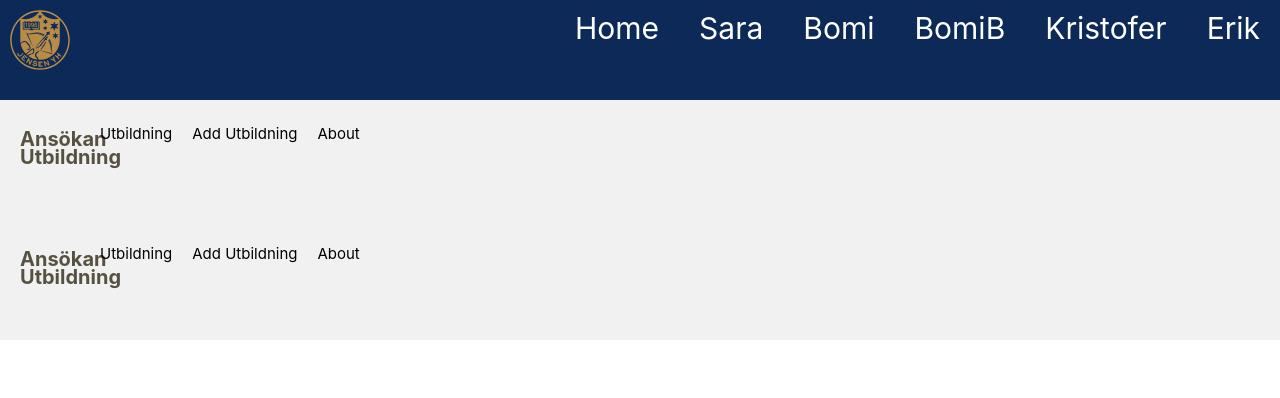
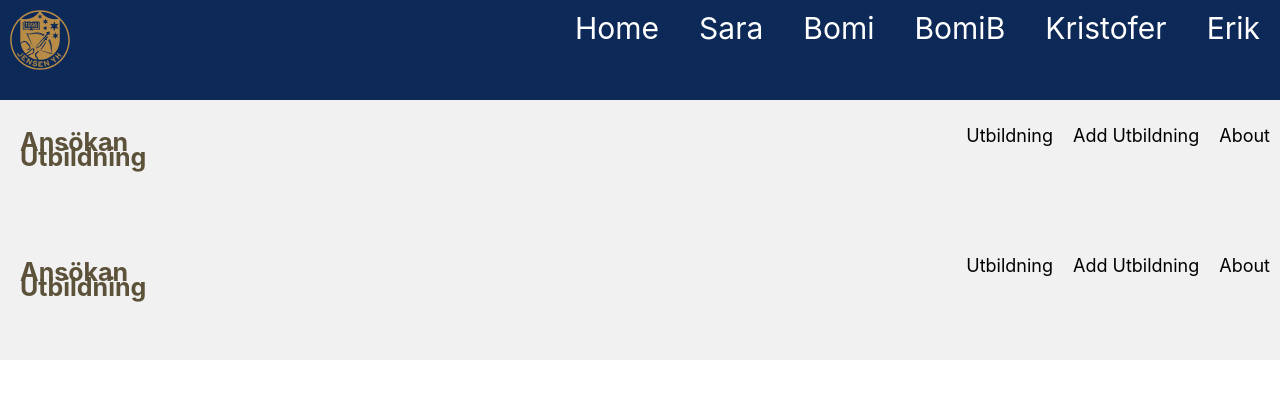
Before and after one commit to Blizzardst15/Webbramverk-Grupparbete, a React (Create React App) app in the folder jensen/: page /homeB in a window 1280 px wide. Shown: the top 398 px of the page. Built offline with nearby package versions, Linux system fonts and the light colour scheme.

Commit message:
Re server
Signed-off-by: Båmi Lee <swedenebomi@gmail.com>

```diff
--- a/jensen/src/components/pages/Bomi/HeaderB.css
+++ b/jensen/src/components/pages/Bomi/HeaderB.css
@@ -8,30 +8,31 @@
     color: black;
     text-align: center;
     padding: 10px;
-    font-size: 15px;
-    line-height: 18px;
+    text-decoration: none;
+    font-size: 18px;
+    line-height: 15px;
     border-radius: 5px;
 
 }
 
 .headerB p.logo {
-    font-size: 20px;
+    font-size: 25px;
     font-weight: bold;
-    color: #575142;
+    color: #5c5239;
 }
 
 .headerB p:hover {
-    background-color: white;
+    background-color:rgb(152, 159, 243);
     color: #5d6779;
 }
 
-.headerB p.activ {
-    background-color: rgb(250, 218, 155);
+.headerB p.active {
+    background-color: #efbb38;
     color:white;
 }
 
 .header-right {
-    float: rigth;
+    float: right;
 }
 
 @media screen and (max-width: 500px) {
```
